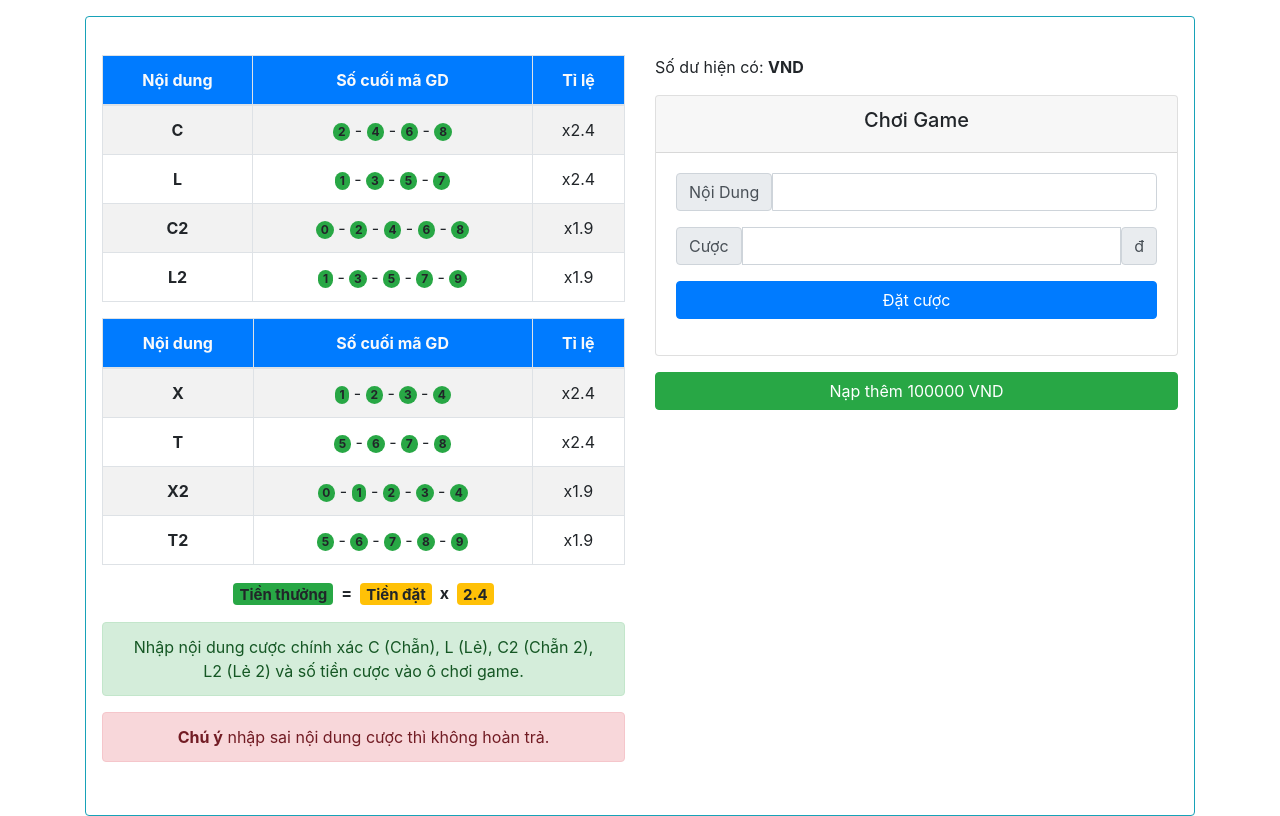
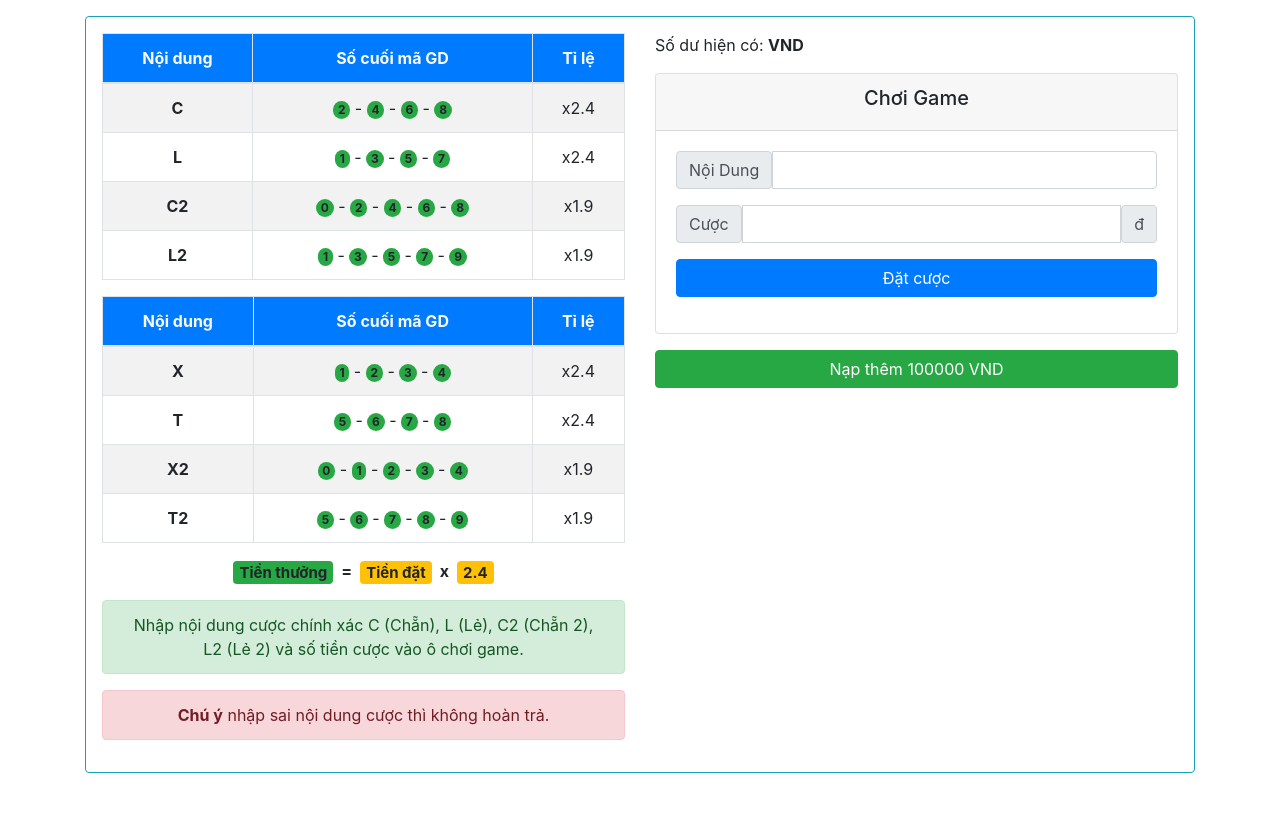
Before and after one commit to nartrung/FunnyGame, a plain HTML site: page index.html in a window 1280 px wide. Drawn offline with nearby package versions, Linux system fonts and the light colour scheme.

Commit message:
fix something

```diff
--- a/index.html
+++ b/index.html
@@ -4,7 +4,7 @@
     <meta charset="UTF-8" />
     <meta http-equiv="X-UA-Compatible" content="IE=edge" />
     <meta name="viewport" content="width=device-width, initial-scale=1.0" />
-    <title>HELLO</title>
+    <title>Funny Game</title>
     <link
       rel="stylesheet"
       href="https://cdn.jsdelivr.net/npm/bootstrap@4.6.2/dist/css/bootstrap.min.css"
@@ -16,7 +16,7 @@
   <body>
     <div class="container mt-3">
       <div
-        class="vh-100 d-flex justify-content-center align-items-center bg-muted border border-info p-3 rounded"
+        class="h-100 d-flex justify-content-center align-items-center bg-muted border border-info p-3 rounded"
       >
         <div class="row">
           <div class="col-md-6">
```
